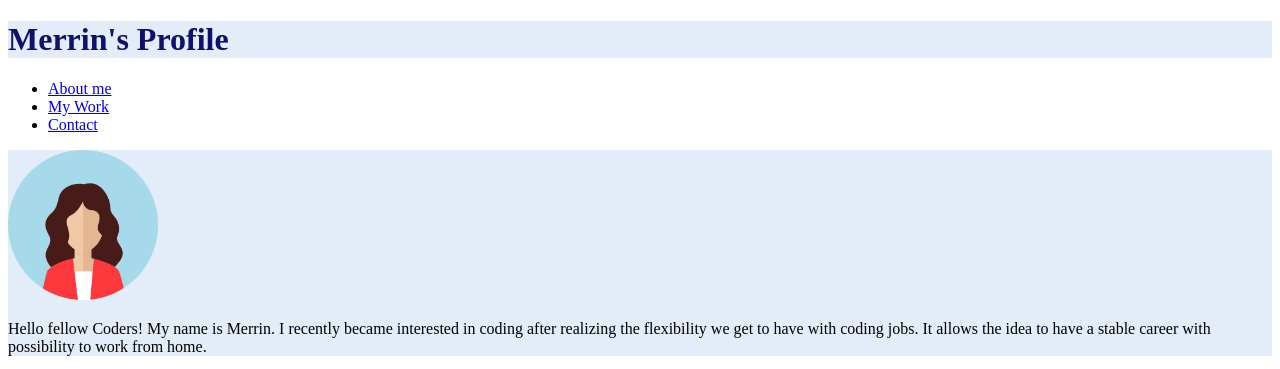
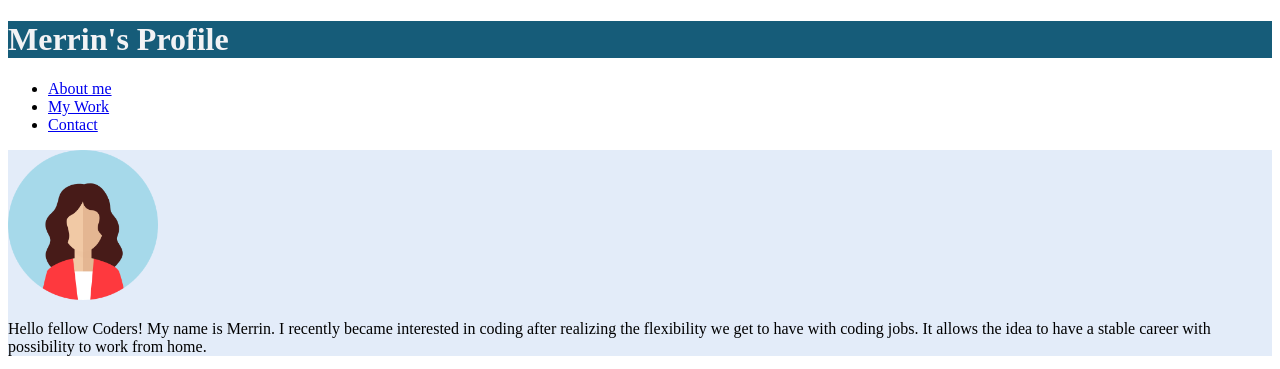
Before and after one commit to Mer2022/My-Portfolio, a plain HTML site: page index.html in a window 1280 px wide. Shown: the top 369 px of the page. Drawn offline with Linux system fonts and the light colour scheme.

Commit message:
changed heading background color

```diff
--- a/style.css
+++ b/style.css
@@ -1,7 +1,7 @@
 /* H1 is the Heading in the homepage and giving it a dark blue color */
 h1{
-    color: rgb(16, 16, 109);
-      background-color: #e3ecf9;
+    color: rgb(243, 243, 245);
+      background-color: #165c79;
 
 
 }
```
Also changed, not shown: 1 other file.
